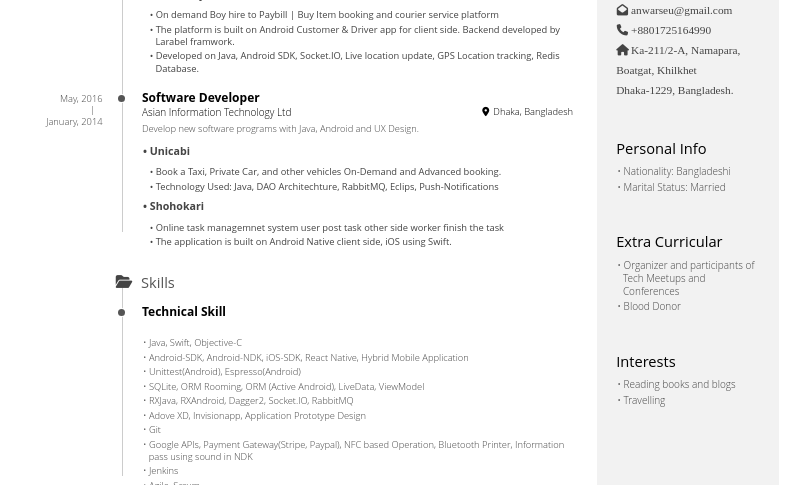
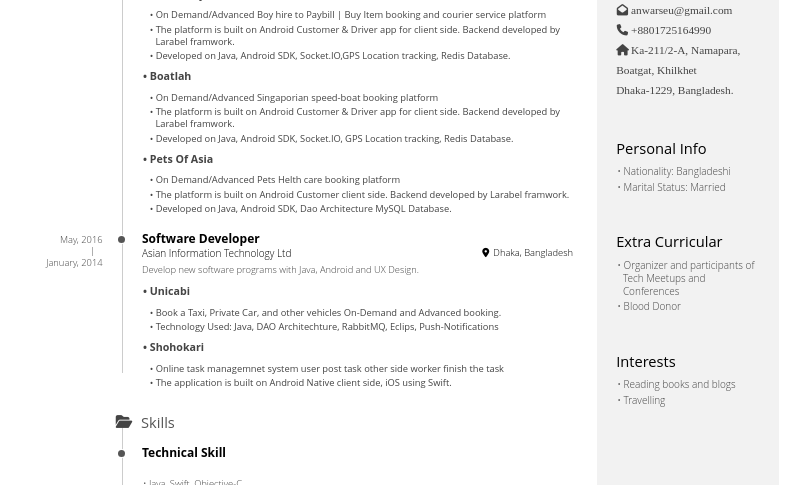
Before and after one commit to anwarseu/MyCV, a plain HTML site: page index.html in a window 1280 px wide. Shown: the part 615-1100 px from the top of the page, without its empty margins (259-1069 px from the left). Drawn offline with Linux system fonts and the light colour scheme.

Commit message:
Add files via upload

```diff
--- a/index.html
+++ b/index.html
@@ -100,9 +100,23 @@
                             </li>
                             <li class="project-title">ErrandBoy
                                 <ul>
-                                    <li>On demand Boy hire to Paybill | Buy Item booking and courier service platform</li>
+                                    <li>On Demand/Advanced Boy hire to Paybill | Buy Item booking and courier service platform</li>
                                     <li>The platform is built on Android Customer & Driver app for client side. Backend developed by Larabel framwork.</li>
-                                    <li>Developed on Java, Android SDK, Socket.IO, Live location update, GPS Location tracking, Redis Database.</li>
+                                    <li>Developed on Java, Android SDK, Socket.IO,GPS Location tracking, Redis Database.</li>
+                                </ul>
+                            </li>
+                            <li class="project-title">Boatlah
+                                <ul>
+                                    <li>On Demand/Advanced Singaporian speed-boat booking platform</li>
+                                    <li>The platform is built on Android Customer & Driver app for client side. Backend developed by Larabel framwork.</li>
+                                    <li>Developed on Java, Android SDK, Socket.IO, GPS Location tracking, Redis Database.</li>
+                                </ul>
+                            </li>
+                            <li class="project-title">Pets Of Asia
+                                <ul>
+                                    <li>On Demand/Advanced Pets Helth care booking platform</li>
+                                    <li>The platform is built on Android Customer client side. Backend developed by Larabel framwork.</li>
+                                    <li>Developed on Java, Android SDK, Dao Architecture MySQL Database.</li>
                                 </ul>
                             </li>
                         </ul>
```
